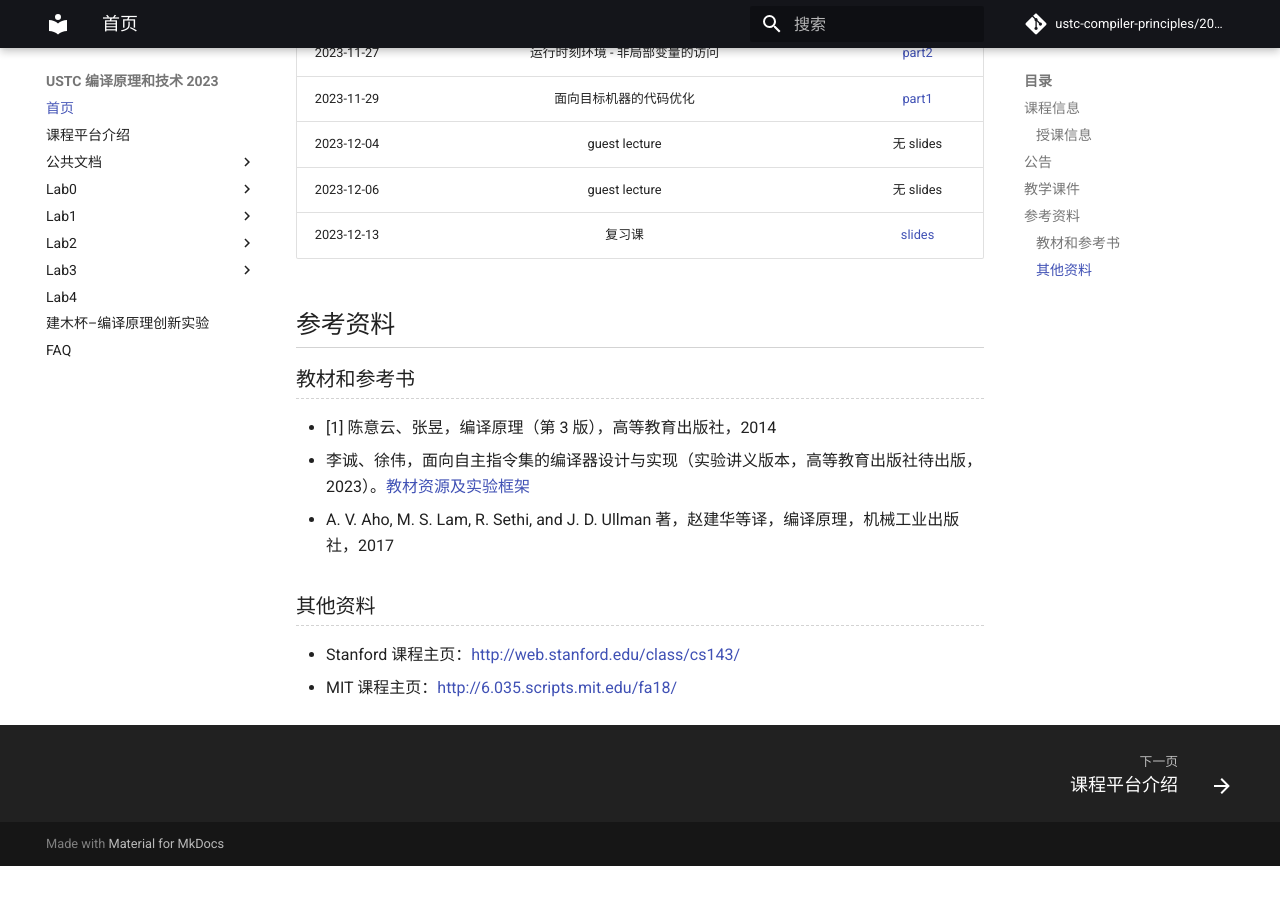
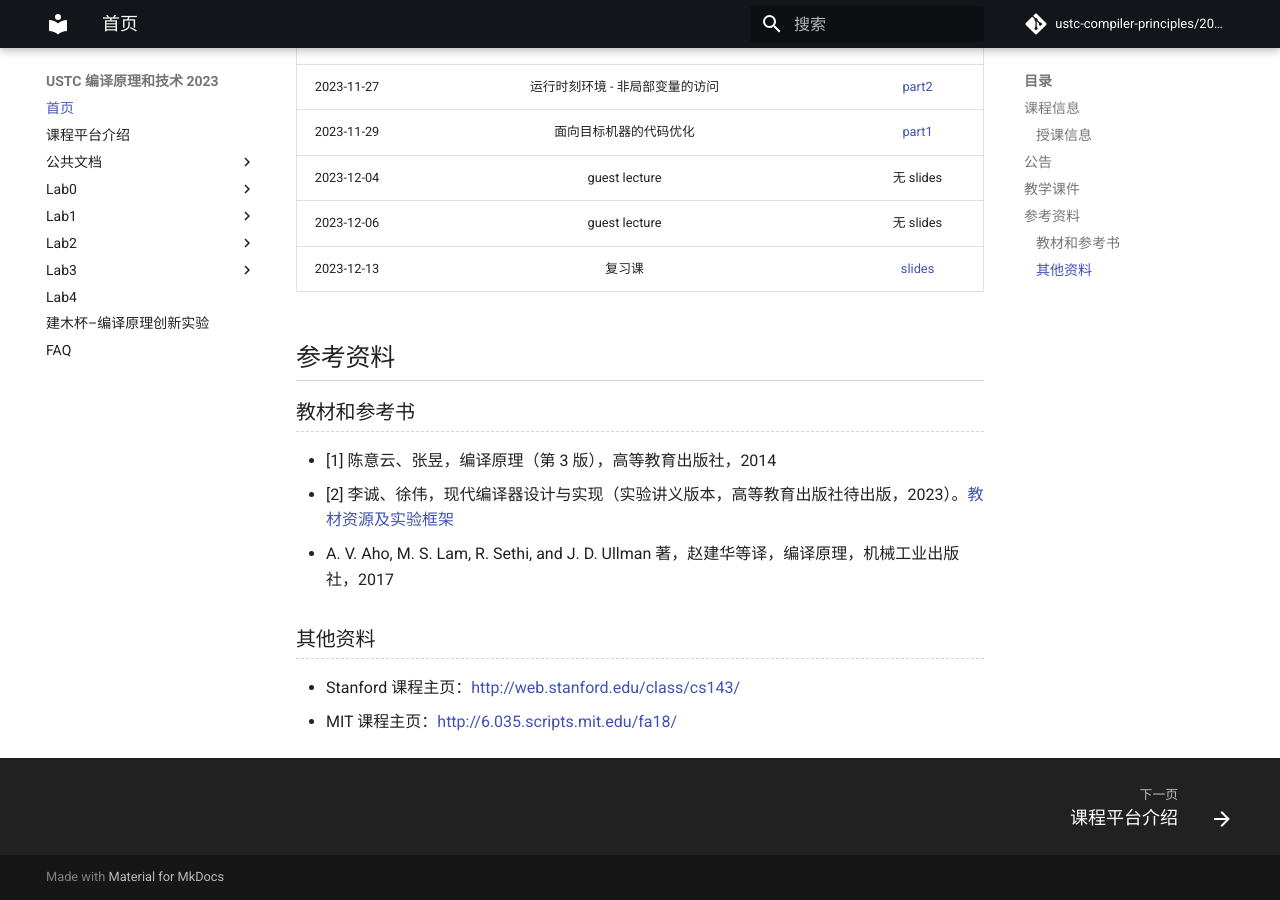
Before and after one commit to ustc-compiler-principles/2023, an MkDocs documentation site: the page built from docs/README.md, in a window 1280 px wide and 900 px high, scrolled down 2734 px. Built offline with MkDocs 1.6.1 and Material for MkDocs 9.7.7, drawn with Linux system fonts in a browser that asks for light colours; comment, search, counter and statistics services are not loaded; before the commit the page ends 3600 px from its top, so only the background shows below that.

Commit message:
Update README.md

```diff
--- a/docs/README.md
+++ b/docs/README.md
@@ -26,6 +26,7 @@
 - QQ 群：805431263
 - 录课视频（需校内统一身份认证）：<https://v.ustc.edu.cn/1/2023-1/capture-course/011163.02/detail>
 - 希冀实验平台（作业及实验提交）：<http://cscourse.ustc.edu.cn/>
+- 实验框架已公开，见参考资料[<sup>2</sup>](#textbook2)
 
 ## 公告
 
@@ -79,7 +80,7 @@
 ### 教材和参考书
 
 - <div id='textbook'></div>[1] 陈意云、张昱，编译原理（第 3 版），高等教育出版社，2014
-- 李诚、徐伟，面向自主指令集的编译器设计与实现（实验讲义版本，高等教育出版社待出版，2023）。[教材资源及实验框架](https://ustc-compiler-principles.github.io/textbook/)
+- <div id='textbook2'></div>[2] 李诚、徐伟，现代编译器设计与实现（实验讲义版本，高等教育出版社待出版，2023）。[教材资源及实验框架](https://ustc-compiler-principles.github.io/textbook/)
 - A. V. Aho, M. S. Lam, R. Sethi, and J. D. Ullman 著，赵建华等译，编译原理，机械工业出版社，2017
 
 ### 其他资料
```
